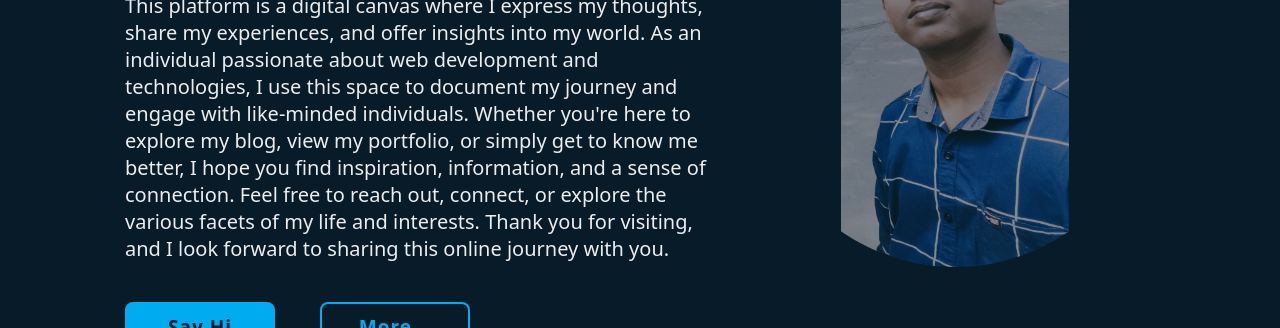
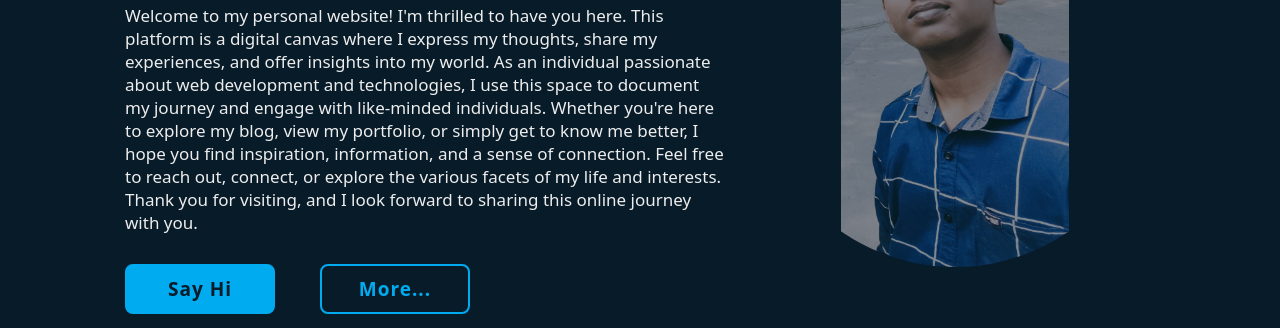
Before and after one commit to Jawahirullah481/personalsite, a plain HTML site: page index.html in a window 1280 px wide. Shown: the part 377-705 px from the top of the page. Drawn offline with nearby package versions, Linux system fonts and the light colour scheme.

Commit message:
bug removed

```diff
--- a/style.css
+++ b/style.css
@@ -69,10 +69,10 @@ body
 .home{
     width: 100vw;
     min-height: 100vh;
+    max-height: 100vh;
     display: flex;
     align-items: center;
     justify-content: center;
-    padding: 20px 0;
 }
 
 .home-wrapper-1{
@@ -141,8 +141,8 @@ body
 .home-Content p
 {
     position: relative;
-    font-size: 20px;
-    margin: 20px  0 40px;
+    font-size: 17px;
+    margin: 20px 0 30px;
 }
 
 .home-Content p::selection
```
